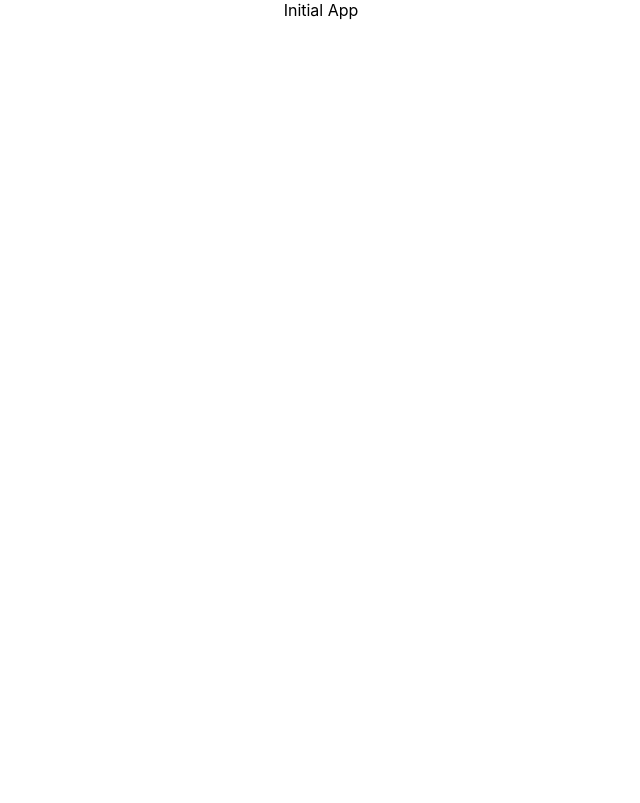
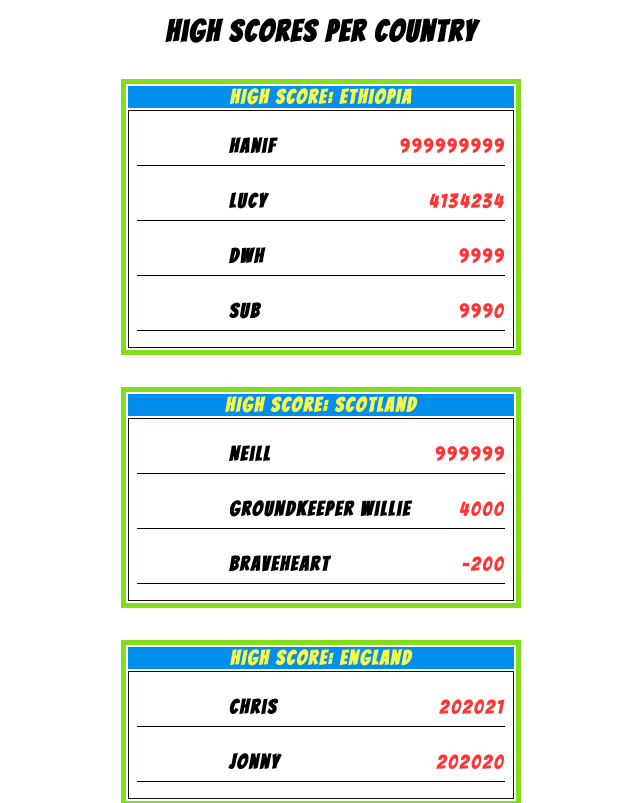
Before and after one commit to musayuksel/high-scores-react, a React (Create React App) app: page / in a window 1280 px wide. Shown: the top 803 px of the page, without its empty margins (319-959 px from the left). Built offline with nearby package versions, Linux system fonts and the light colour scheme.

Commit message:
feat:Add Level-1 Show scores, style:Add basic styles

```diff
--- a/src/App.css
+++ b/src/App.css
@@ -1,38 +1,47 @@
-.App {
-  text-align: center;
+@import url("https://fonts.googleapis.com/css2?family=Bangers&display=swap");
+* {
+  box-sizing: border-box;
+  margin: 0;
+  padding: 0;
 }
 
-.App-logo {
-  height: 40vmin;
-  pointer-events: none;
-}
-
-@media (prefers-reduced-motion: no-preference) {
-  .App-logo {
-    animation: App-logo-spin infinite 20s linear;
-  }
-}
-
-.App-header {
-  background-color: #282c34;
-  min-height: 100vh;
+.scoreContainer {
+  font-family: "Bangers", cursive;
+  font-size: 1.25rem;
+  letter-spacing: 2px;
+  width: 400px;
   display: flex;
   flex-direction: column;
-  align-items: center;
   justify-content: center;
-  font-size: calc(10px + 2vmin);
-  color: white;
+  margin: auto;
 }
-
-.App-link {
-  color: #61dafb;
+.scoreContainer h2 {
+  text-align: center;
+  padding: 1rem;
 }
-
-@keyframes App-logo-spin {
-  from {
-    transform: rotate(0deg);
-  }
-  to {
-    transform: rotate(360deg);
-  }
+table {
+  border: 5px solid rgb(131, 221, 28);
+  margin: 1rem 0;
 }
+table thead {
+  background-color: rgb(0, 143, 238);
+  color: rgb(248, 248, 76);
+}
+tbody {
+  display: block;
+  border: 1px solid rgb(27, 13, 13);
+}
+tbody tr {
+  display: flex;
+  justify-content: space-between;
+  border-bottom: 1px solid #000;
+  margin: 1rem 0.5rem;
+  padding: 0.5rem 0;
+}
+tbody td {
+  color: rgb(255, 52, 52);
+}
+tbody th {
+  padding-left: 25%;
+  justify-self: flex-end;
+}
--- a/src/App.js
+++ b/src/App.js
@@ -1,7 +1,18 @@
 import "./App.css";
+import EachScoreTable from "./EachScoreTable";
+import allCountryScores from "./scores";
 
 function App() {
-  return <div className="App"> Initial App</div>;
+  return (
+    <div className="App">
+      <section className="scoreContainer">
+        <h2>High Scores per Country</h2>
+        {allCountryScores.map((country, i) => (
+          <EachScoreTable key={i} country={country} />
+        ))}
+      </section>
+    </div>
+  );
 }
 
 export default App;
--- /dev/null
+++ b/src/EachScoreTable.js
@@ -0,0 +1,21 @@
+export default function EachScoreTable({ country }) {
+  country.scores.sort((a, b) => b.s - a.s);
+  const countryPersons = country.scores.map((person, i) => {
+    return (
+      <tr key={`person${i}`}>
+        <th>{person.n}</th>
+        <td>{person.s}</td>
+      </tr>
+    );
+  });
+  return (
+    <table>
+      <thead>
+        <tr>
+          <th colSpan="2">HIGH SCORE: {country.name}</th>
+        </tr>
+      </thead>
+      <tbody>{countryPersons}</tbody>
+    </table>
+  );
+}
```
Also changed, not shown: src/scores.js (renamed from scores.js), 1 other file (tests, documents, lock files or other folders).
